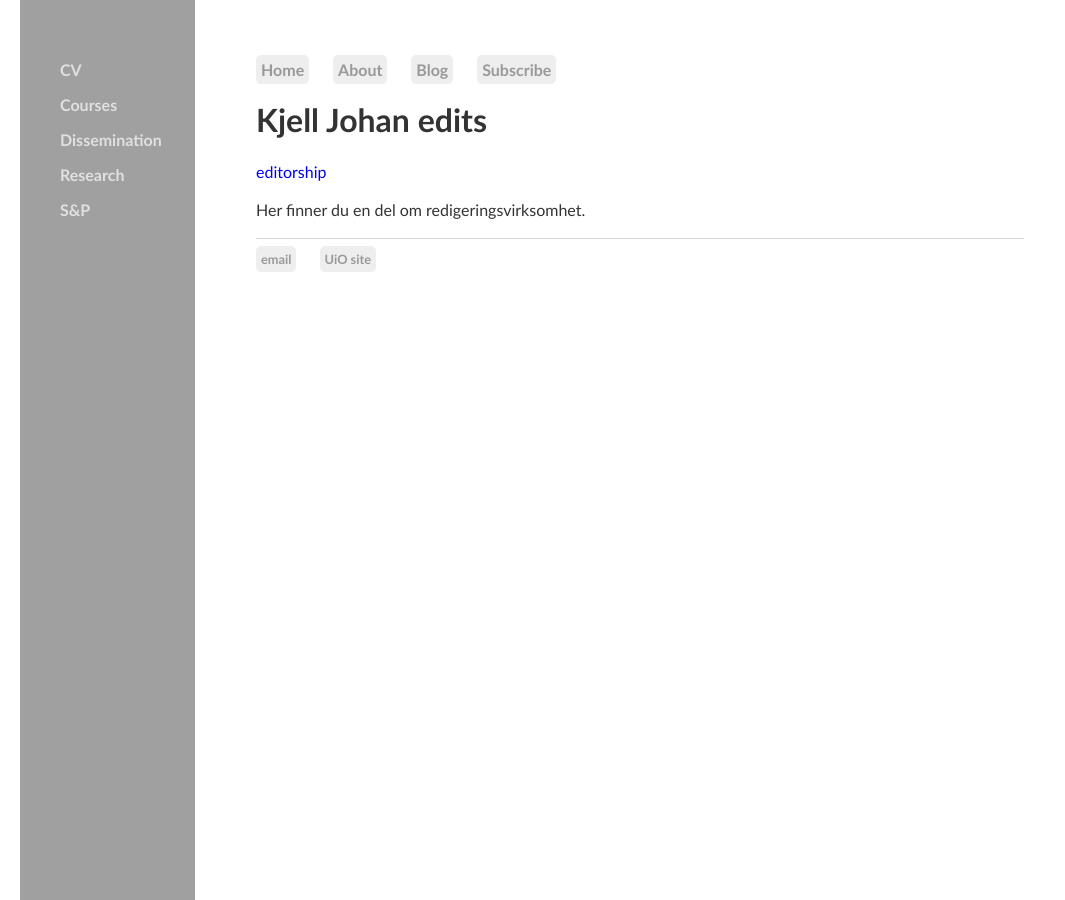
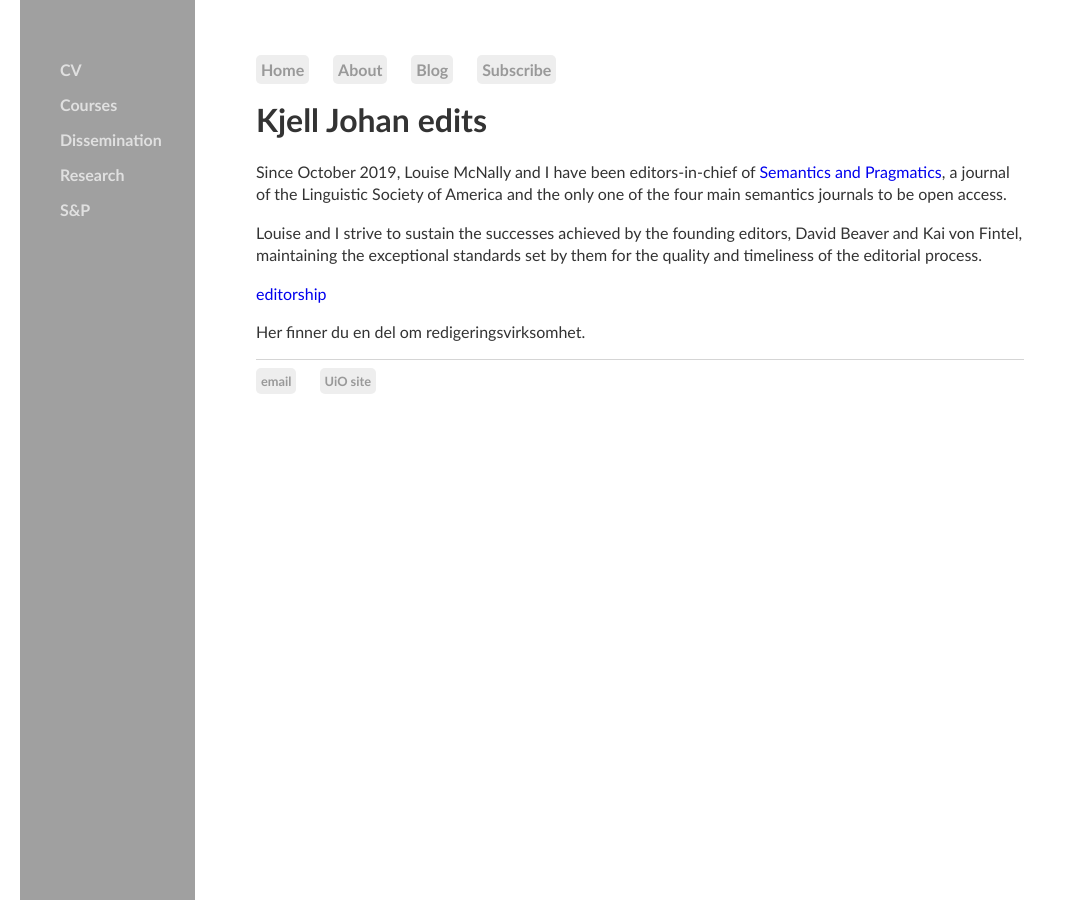
Before and after one commit to kjelljs/kjelljs.github.io, a Jekyll site: the page built from editorship/index.html, in a window 1280 px wide. Shown: the whole page, without its empty margins (0-1065 px from the left). Built offline with Jekyll 4.4.1, drawn with Linux system fonts in a browser that asks for light colours.

Commit message:
Update index.html

```diff
--- a/editorship/index.html
+++ b/editorship/index.html
@@ -4,6 +4,8 @@
 ---
 <div class="blurb">
 	<h1>Kjell Johan edits</h1>
+	<p>Since October 2019, Louise McNally and I have been editors-in-chief of <a href="https://semprag.org/index.php/sp/index">Semantics and Pragmatics</a>, a journal of the Linguistic Society of America and the only one of the four main semantics journals to be open access.</p>
+	<p>Louise and I strive to sustain the successes achieved by the founding editors, David Beaver and Kai von Fintel, maintaining the exceptional standards set by them for the quality and timeliness of the editorial process.</p>
 	<p><a href="http://kjelljs.github.io/pdf/Finteltweet.pdf">editorship</a></p>
 	<p>Her finner du en del om redigeringsvirksomhet.</p>
 </div><!-- /.blurb -->
```
